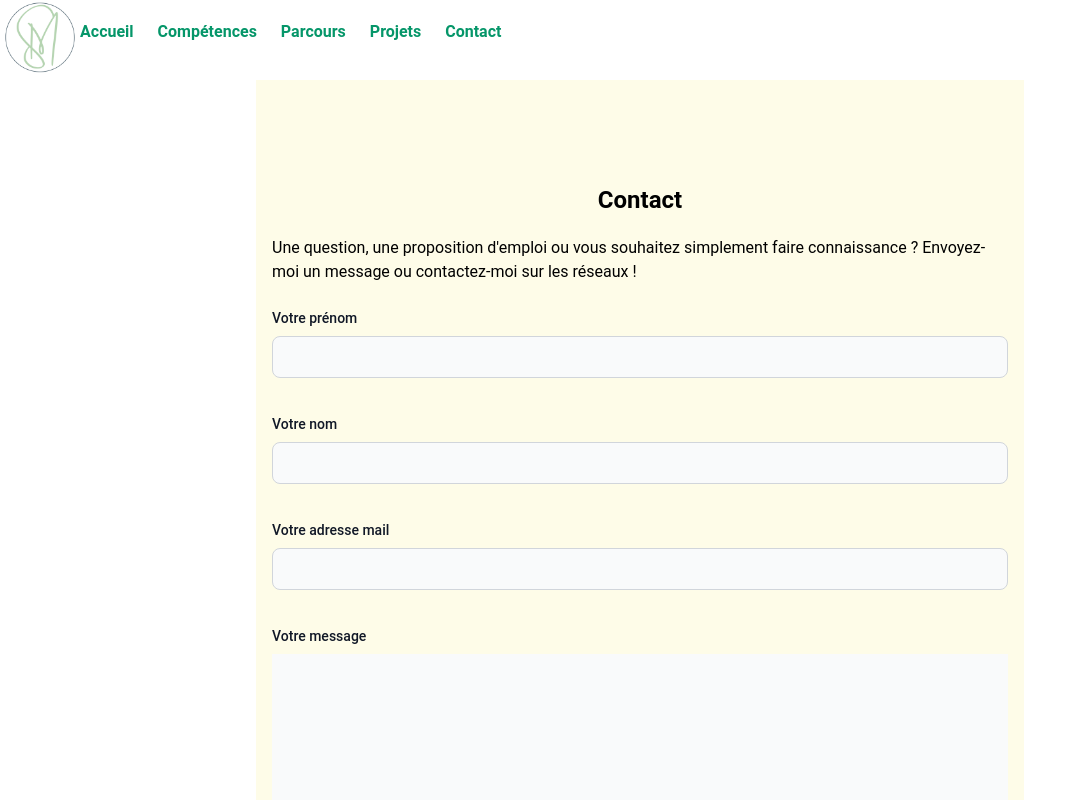
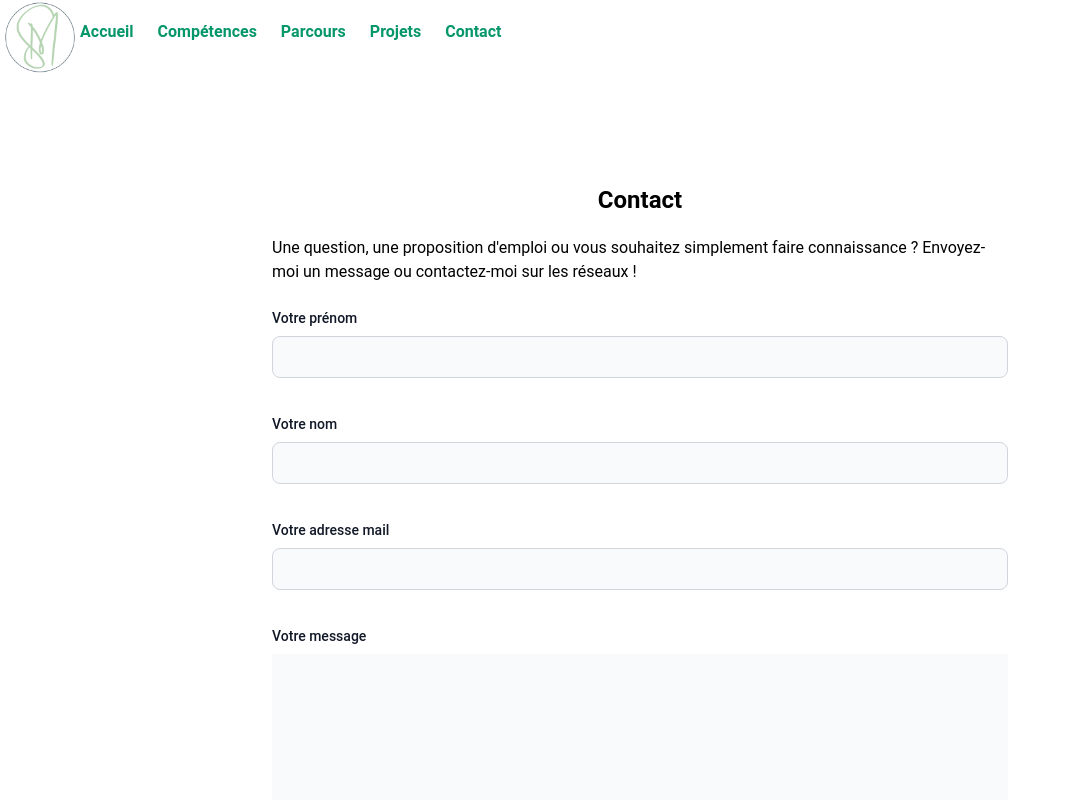
Before and after one commit to SandrineM-design/SandrineM-design.github.io, a React (Vite) app: page /contact in a window 1280 px wide. Shown: the top 800 px of the page, without its empty margins (0-1082 px from the left). Built offline with nearby package versions, Linux system fonts and the light colour scheme.

Commit message:
update contact file

```diff
--- a/src/pages/Contact.jsx
+++ b/src/pages/Contact.jsx
@@ -3,8 +3,8 @@ import github from "../assets/github.svg";
 
 function Contact() {
   return (
-    <div className="py-8 lg:py-16 px-4 mx-auto max-w-screen-md flex flex-col flex-1 place-items-stretch bg-yellow-50">
-      <h2 className="flex flex-col flex-1 place-items-center bg-yellow-50 mt-10 font-bold text-2xl bg-yellow-50">
+    <div className="py-8 lg:py-16 px-4 mx-auto max-w-screen-md flex flex-col flex-1 place-items-stretch">
+      <h2 className="flex flex-col flex-1 place-items-center mt-10 font-bold text-2xl">
         Contact
       </h2>
       <p className="mt-5 mb-6 vhitespace-norma bg-yellow-50l">
```
